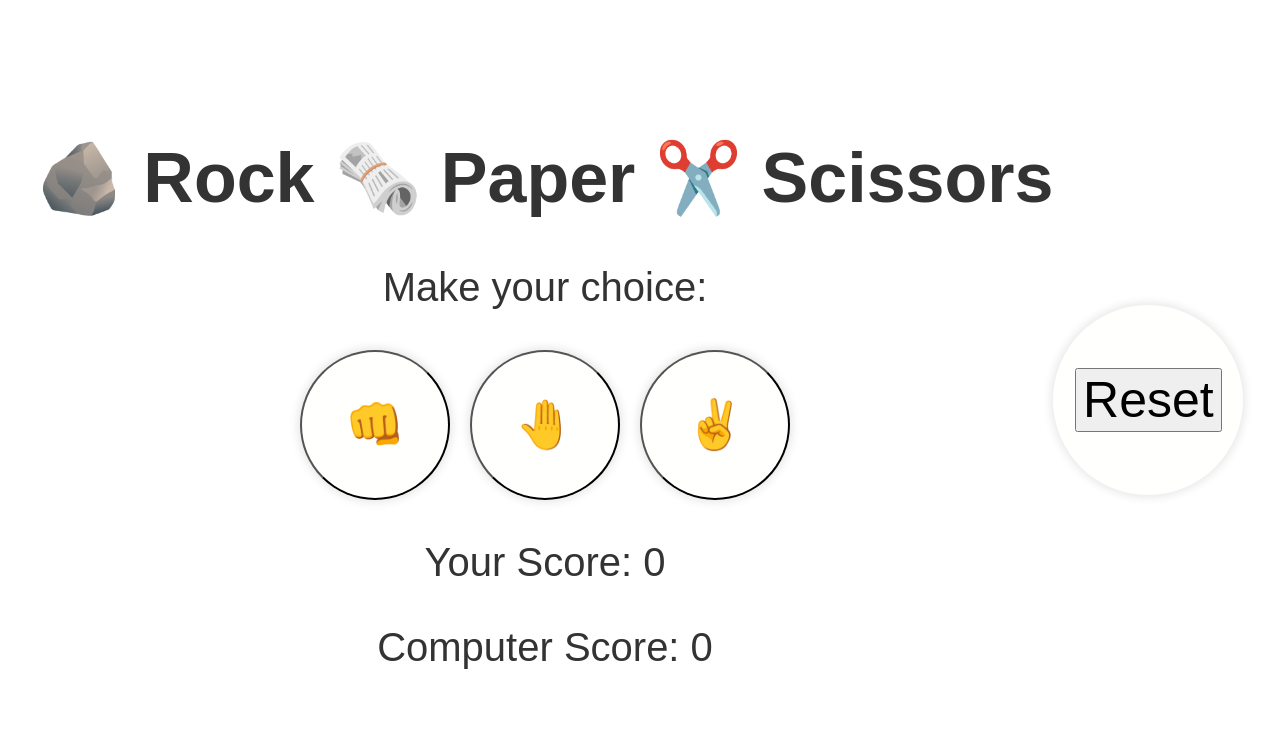
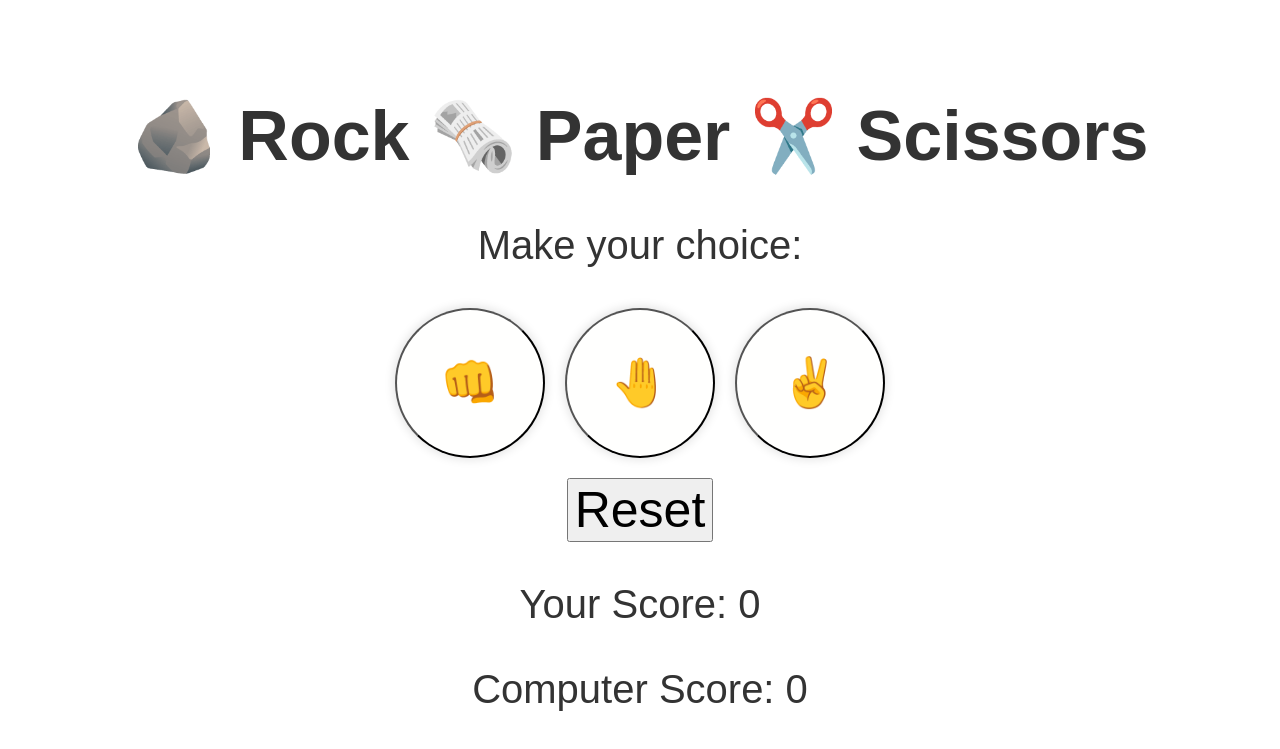
Before and after one commit to JB060/rock-paper-scissors, a plain HTML site: page index.html in a window 1280 px wide. Drawn offline with Linux system fonts and the light colour scheme.

Commit message:
centred the reset button

```diff
--- a/assets/style.css
+++ b/assets/style.css
@@ -66,17 +66,7 @@ button {
 
 /* Specific styling for the reset button */
 #reset-button {
-    background-color: rgba(221, 255, 0, 0.004); /* Background color with alpha transparency */
-    font-size: 3rem; /* Larger font size */
-    border-radius: 50%; /* Make button round */
-    padding: 20px; /* Padding inside the button */
-    width: 150px; /* Fixed width for buttons */
-    height: 150px; /* Fixed height for buttons */
-    display: flex; /* Use flexbox for layout */
-    justify-content: center; /* Center text horizontally */
-    align-items: center; /* Center text vertically */
-    box-shadow: 0px 0px 10px 2px rgba(0,0,0,0.1); /* Add box shadow for depth */
-}
+
 
 /* Styling for the game result display */
 #result {
--- a/index.html
+++ b/index.html
@@ -20,6 +20,10 @@
             <button id="choice-btn" onclick="play('scissors')">✌️</button> <!-- Scissors button -->
         </div>
 
+        <div id ="reset-button">
+            <button> Reset</button>
+        </div>
+
         <!-- Display user's and computer's scores -->
         <p id="user-score">Your Score: 0</p>
         <p id="computer-score">Computer Score: 0</p>
@@ -28,9 +32,6 @@
         <p id="result"></p>
     </div>
 
-    <div id ="reset-button">
-        <button> Reset</button>
-    </div>
 
     <script src="script.js"></script> <!-- Link to external JavaScript file -->
 </body>
```
